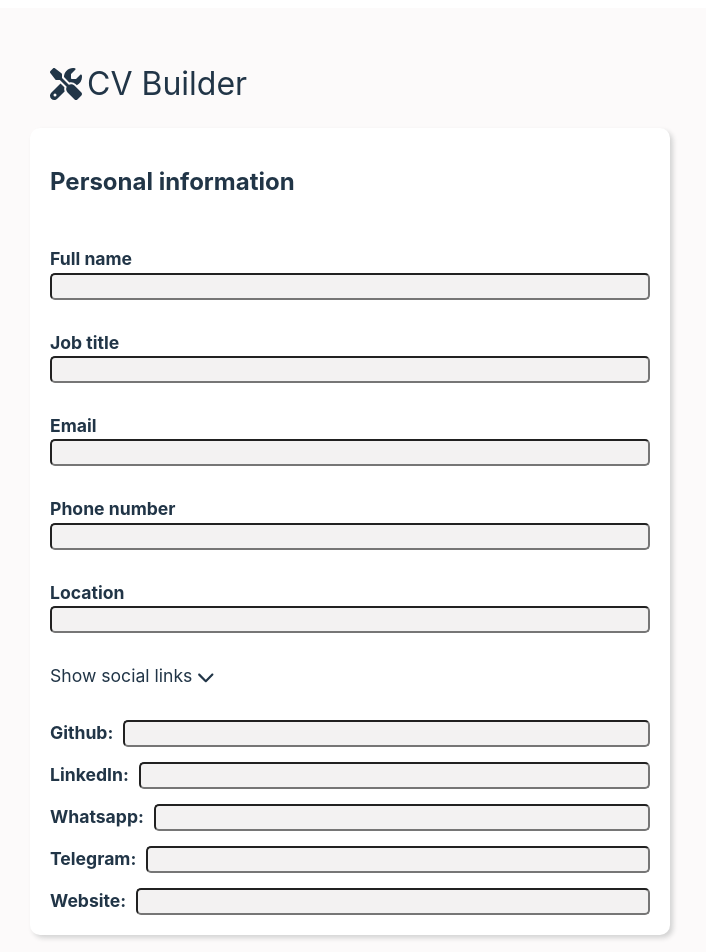
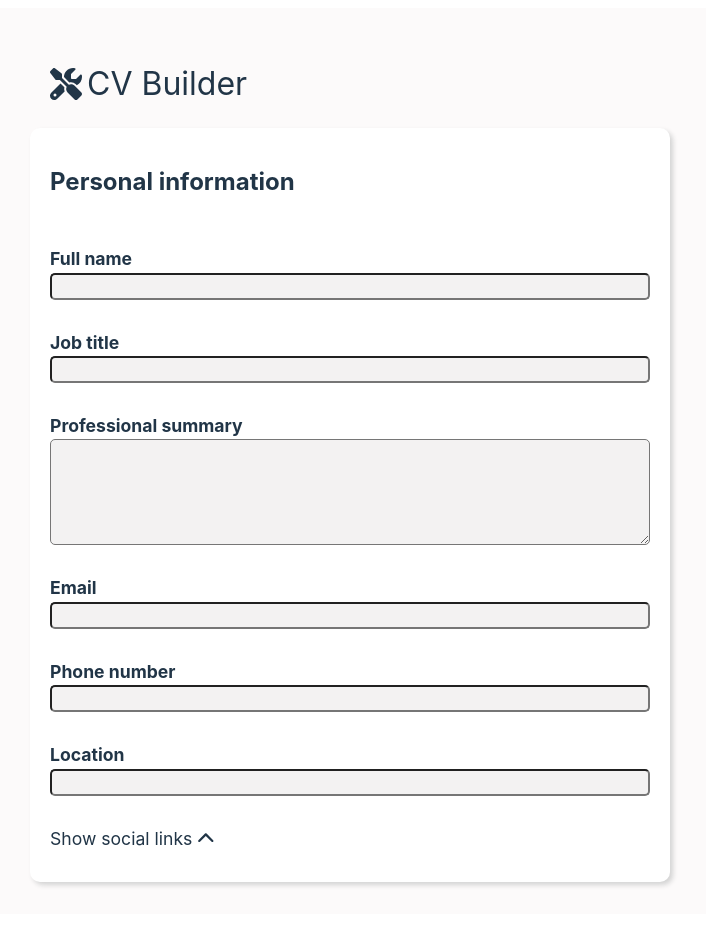
Before and after one commit to Anubisworkingexperience/CV-App, a React (Vite) app: page / in a window 1280 px wide. Shown: the top 952 px of the page, without its empty margins (10-716 px from the left). After the commit the page ends 922 px from the top, so only its background shows below. Built offline with nearby package versions, Linux system fonts and the light colour scheme.

Commit message:
Add summary, fix social links show

```diff
--- a/src/components/Misc.jsx
+++ b/src/components/Misc.jsx
@@ -8,6 +8,14 @@ export function Input({className, label}) {
     <div className={className}>
       <strong><label key={className} htmlFor={className}>{label}</label></strong>
       <input type="text" id={className}/>
+    </div>
+  )
+}
+
+export function Wrapper({className, children}) {
+  return (
+    <div className={className}>
+      {children}
     </div>
   )
 }
--- a/src/components/PersonalInfo.jsx
+++ b/src/components/PersonalInfo.jsx
@@ -1,12 +1,12 @@
 import { Input, Form } from "./Misc"
 import '../styles/forms.css'
-import { faChevronDown } from '@fortawesome/free-solid-svg-icons'
+import { faChevronDown, faChevronUp } from '@fortawesome/free-solid-svg-icons'
 import { FontAwesomeIcon } from '@fortawesome/react-fontawesome'
 import { useState } from "react"
 
 function SocialLinks() {
   return (
-    <div className="social-links">
+    <div className="social-links" >
       <Input className='github' label='Github:'/>
       <Input className='linkedIn' label='LinkedIn:'/>
       <Input className='whatsapp' label='Whatsapp:'/>
@@ -18,25 +18,34 @@ function SocialLinks() {
 
 
 export function PersonalInformation() {
-  // [show, setShow] = useState(false);
+  const [show, setShow] = useState(false);
 
-  // function handleShowSocialLinks() {
-
-  // }
+  function handleShowSocialLinks() {
+    setShow(prevShow => !prevShow);
+  }
 
   return (
     <>
     <Form className='info' title='Personal information'>
       <Input className='fullName' label='Full name'/>
       <Input className='jobTitle' label='Job title'/>
+      <div className="summary">
+        <strong><label key='summary' htmlFor='summary'>Professional summary</label></strong>
+        <textarea id="summary" name="summary" rows={5} cols={40}></textarea>
+      </div>
       <Input className='email' label='Email'/>
       <Input className='phone' label='Phone number'/>
       <Input className='location' label='Location'/>
       <div className="show-social">
-        <div className="show-social-text">Show social links</div>
-        <FontAwesomeIcon icon={faChevronDown} className="show-social-icon" />
+        <div className="show-social-container">
+          <div className="show-social-open">
+            <div className="show-social-text">{show ? 'Hide social links' : 'Show social links'}</div>
+            <FontAwesomeIcon icon={show ? faChevronDown : faChevronUp} className="show-social-icon" onClick={handleShowSocialLinks}
+            />
+          </div>
+        {show && <SocialLinks />}
+        </div>
       </div>
-      <SocialLinks />
     </Form>
     </>
   )
--- a/src/styles/forms.css
+++ b/src/styles/forms.css
@@ -8,7 +8,7 @@ form {
   width: 50%;
 }
 
-form, .fullName, .email, .phone, .location, .jobTitle {
+form, .fullName, .email, .phone, .location, .jobTitle, .summary {
   display: flex;
   flex-direction: column;
   text-align: start;
@@ -18,14 +18,14 @@ h1 {
   font-size: 1.5rem;
 }
 
-form input {
+form input, textarea {
   border-radius: 5px;
   background-color: rgb(243, 242, 242);
   font-size: 1.1rem;
   outline: none;
 }
 
-form input:focus {
+form input:focus, textarea:focus {
   outline: none;
   border: 3px solid dodgerblue;
 }
@@ -51,6 +51,21 @@ form input:focus {
   gap: 15px;
 }
 
+.show-social {
+  display: flex;
+}
+
+/* .social-links {
+  display: none;
+} */
+
 .social-links input {
   width: 100%;
 }
+
+.show-social-open {
+  display: flex;
+  align-items: center;
+  gap: 5px;
+  margin-bottom: 10px;
+}
```
